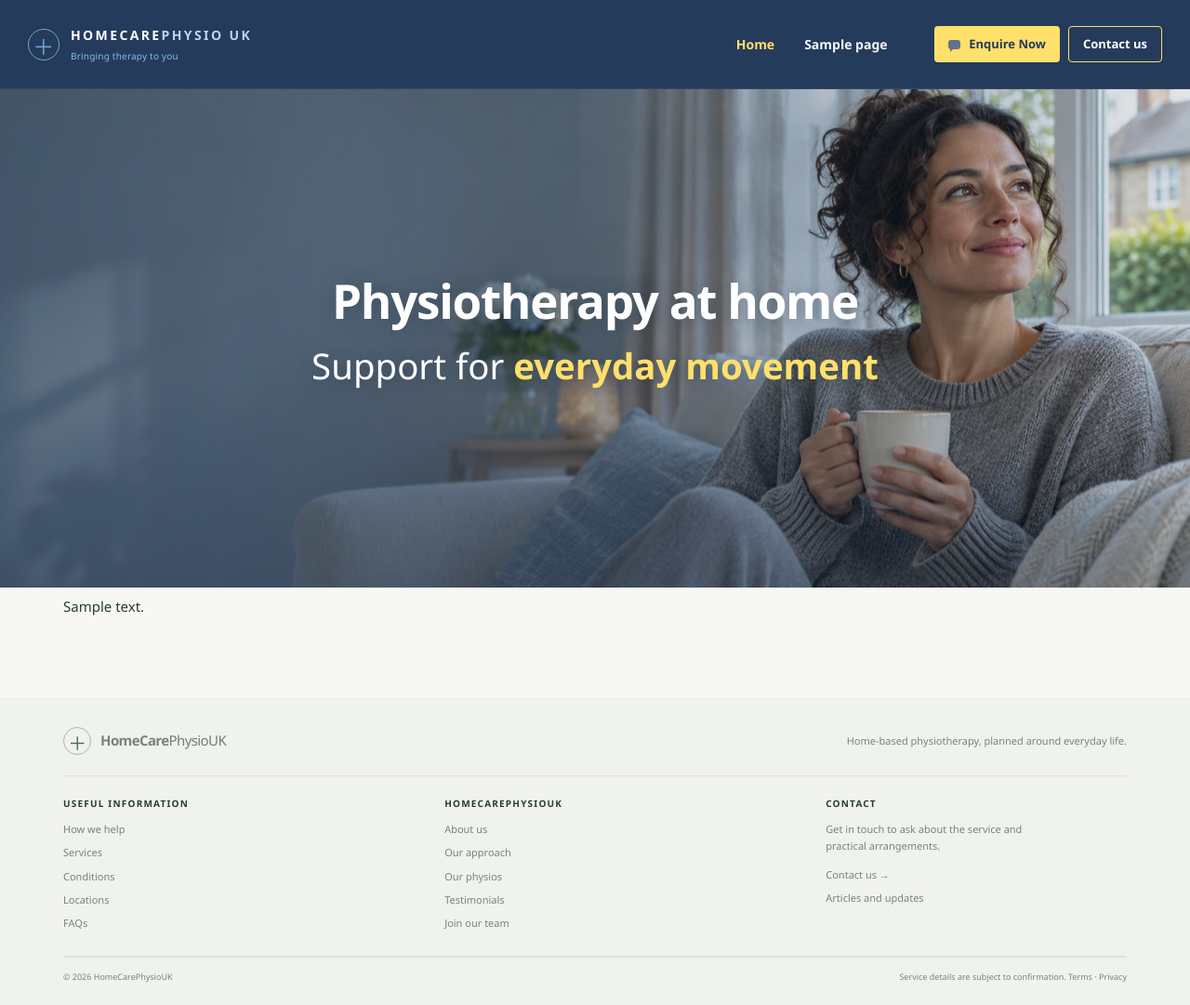
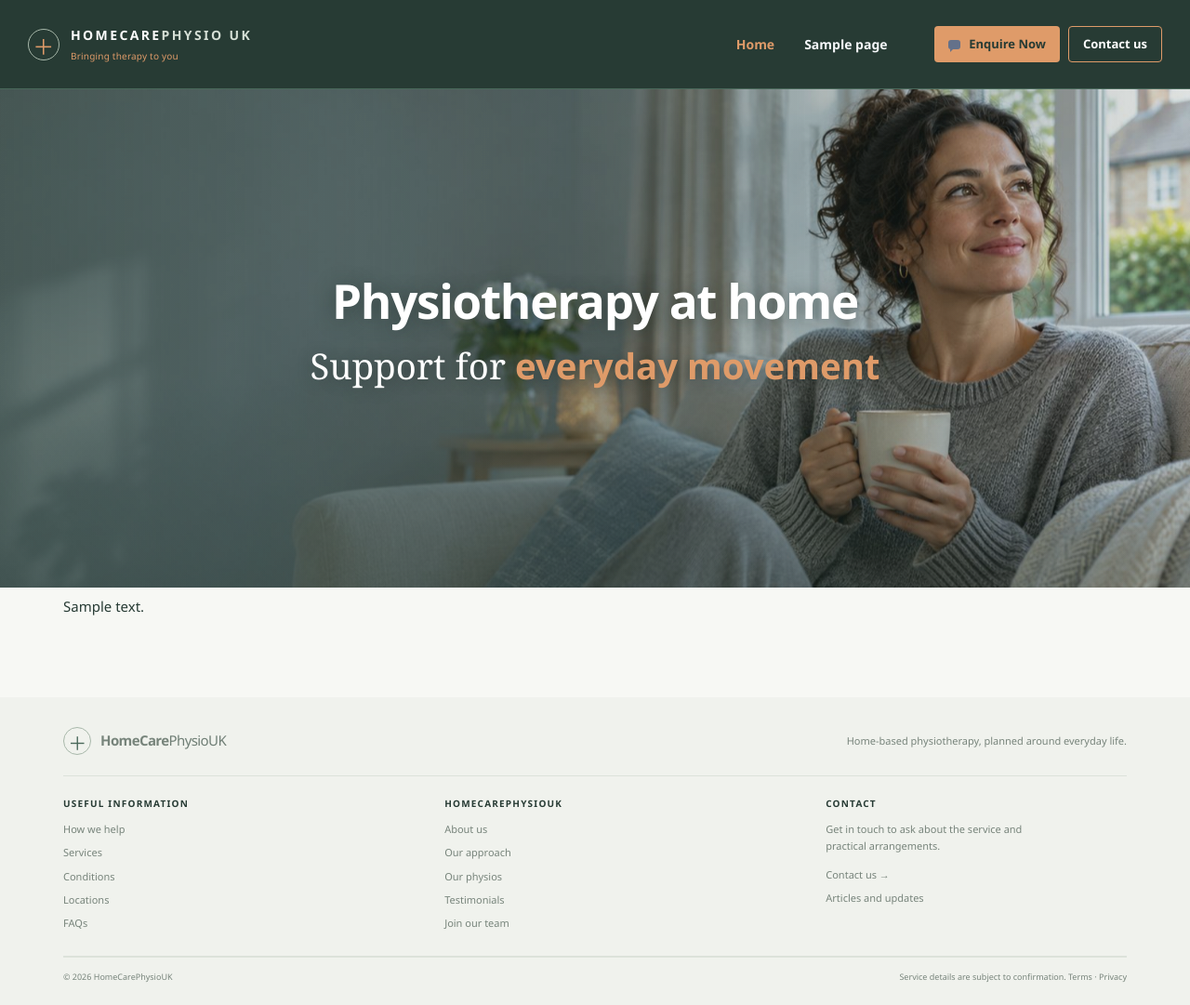
Before and after one commit to ManojPrasad1984/HomeCarePhysioUK, a WordPress theme: template wordpress-theme/homecarephysio/front-page.php in a window 1280 px wide. Shown: the whole page at 93% size. Run offline with PHP 8.4 and a stand-in for WordPress, Linux system fonts and the light colour scheme; the site name, menu and one post (Sample post) are stand-ins, and other content is empty.

Commit message:
Apply HomeCarePhysio color and font requirements

```diff
--- a/wordpress-theme/homecarephysio/assets/css/site.css
+++ b/wordpress-theme/homecarephysio/assets/css/site.css
@@ -62,35 +62,35 @@ h1,h2,h3,p{margin-top:0}h1{font-size:clamp(45px,5.8vw,73px);line-height:1.07;let
 @media(max-width:650px){.home-hero{grid-template-columns:1fr;gap:24px}.home-hero h1{font-size:48px}.hero-photo{height:310px}.condition-strip{margin-left:calc(50% - 50vw);padding:35px 20px;gap:17px}.condition-list{grid-template-columns:1fr}.condition-list a:nth-child(odd){margin-right:0}.feature-split{grid-template-columns:1fr;gap:22px;margin-bottom:48px}.feature-photo{height:255px}.feature-split-reverse .feature-photo,.feature-split-reverse .feature-copy{order:initial}.footer-columns{grid-template-columns:1fr 1fr;gap:28px 18px;padding:22px 0}.footer-columns nav:last-child{grid-column:1/-1}}
 
 /* Full-width, photo-led hero and dark navigation inspired by the supplied reference. */
-.site-header{width:100%;max-width:none;min-height:96px;margin:0;padding:13px max(30px,calc((100vw - 1680px)/2));background:#243b5b;border-bottom:1px solid #344b69;color:#fff;position:relative;z-index:5}
+.site-header{width:100%;max-width:none;min-height:96px;margin:0;padding:13px max(30px,calc((100vw - 1680px)/2));background:var(--ink);border-bottom:1px solid var(--green);color:#fff;position:relative;z-index:5}
 .site-header .brand{color:#fff;gap:12px;letter-spacing:.02em}
-.site-header .brand-mark{width:34px;height:34px;border-color:#72a6d2;color:#72a6d2;font-size:23px}
+.site-header .brand-mark{width:34px;height:34px;border-color:#a8b8aa;color:#df9b69;font-size:23px}
 .brand-wordmark{display:flex;flex-direction:column;gap:3px}
 .brand-wordmark>span{font-size:14px;font-weight:700;letter-spacing:.17em}
-.brand-wordmark .brand-light{color:#b7d8f1;font-weight:600}
-.brand-wordmark small{font-size:10px;letter-spacing:.02em;color:#83bdeb;font-weight:500}
+.brand-wordmark .brand-light{color:#d5dfd5;font-weight:600}
+.brand-wordmark small{font-size:10px;letter-spacing:.02em;color:#df9b69;font-weight:500}
 .primary-nav{margin-left:auto}
 .primary-nav .menu{gap:clamp(18px,2.5vw,42px);font-size:14px;color:#f7f9fc}
 .primary-nav .menu a{padding:9px 0;color:#f7f9fc;font-weight:600}
-.primary-nav .menu a:hover,.primary-nav .current-menu-item>a{color:#ffe06a}
+.primary-nav .menu a:hover,.primary-nav .current-menu-item>a{color:#df9b69}
 .primary-nav .menu li:last-child a{border:0;border-radius:0;padding:9px 0;color:#f7f9fc}
 .header-actions{display:flex;align-items:center;gap:9px;margin-left:clamp(12px,2vw,35px)}
 .header-enquire,.header-contact{min-height:39px;display:inline-flex;align-items:center;justify-content:center;gap:9px;padding:0 15px;border-radius:4px;font-size:13px;font-weight:700;white-space:nowrap;transition:background .2s,transform .2s}
-.header-enquire{background:#ffe06a;color:#263b59}.header-enquire:hover{background:#ffcf39;transform:translateY(-1px)}
+.header-enquire{background:var(--orange);color:var(--ink)}.header-enquire:hover{background:#e8aa7d;transform:translateY(-1px)}
 .header-chat-icon{width:13px;height:10px;border-radius:3px;background:#64718a;position:relative}
 .header-chat-icon:after{content:"";position:absolute;left:2px;bottom:-3px;border-width:3px 3px 0 0;border-style:solid;border-color:#64718a transparent transparent transparent}
-.header-contact{color:#fff;border:1px solid #ffe06a}.header-contact:hover{background:#ffffff18}
+.header-contact{color:#fff;border:1px solid var(--orange)}.header-contact:hover{background:#ffffff18}
 .menu-toggle{color:#fff;border-color:#ffffff80}
-.hero-banner{width:100%;height:clamp(510px,67vh,720px);min-height:510px;position:relative;display:grid;place-items:center;overflow:hidden;background:#60788a;color:#fff}
+.hero-banner{width:100%;height:clamp(510px,67vh,720px);min-height:510px;position:relative;display:grid;place-items:center;overflow:hidden;background:var(--sage);color:#fff}
 .hero-banner-image{position:absolute;inset:0;width:100%;height:100%;object-fit:cover;object-position:center 47%;animation:homecare-hero-drift 24s ease-in-out infinite alternate}
-.hero-banner-shade{position:absolute;inset:0;background:linear-gradient(90deg,rgba(31,52,77,.68) 0%,rgba(37,59,86,.44) 48%,rgba(35,57,83,.12) 100%),linear-gradient(0deg,rgba(25,43,67,.2),transparent 42%)}
+.hero-banner-shade{position:absolute;inset:0;background:linear-gradient(90deg,rgba(39,59,52,.7) 0%,rgba(39,59,52,.46) 48%,rgba(39,59,52,.14) 100%),linear-gradient(0deg,rgba(39,59,52,.2),transparent 42%)}
 .hero-banner-content{width:min(1050px,calc(100% - 40px));position:relative;z-index:1;text-align:center;margin:0 auto;transform:translateY(-7px)}
-.hero-banner-content h1{max-width:none;margin:0 0 17px;color:#fff;font-size:clamp(38px,4vw,54px);font-weight:750;line-height:1.13;letter-spacing:-.025em;text-shadow:0 2px 22px #1a2d4559}
-.hero-rotating-line{margin:0;color:#fff;font-size:clamp(25px,3vw,41px);line-height:1.3;font-weight:400;text-shadow:0 2px 16px #1b2d4659}
-.hero-rotating-phrase{display:inline-block;color:#ffe06a;font-weight:700;transition:opacity .25s ease,transform .25s ease}
+.hero-banner-content h1{max-width:none;margin:0 0 17px;color:#fff;font-family:var(--sans);font-size:clamp(38px,4vw,54px);font-weight:750;line-height:1.13;letter-spacing:-.025em;text-shadow:0 2px 22px #17251f70}
+.hero-rotating-line{margin:0;color:#fff;font-family:var(--serif);font-size:clamp(25px,3vw,41px);line-height:1.3;font-weight:400;text-shadow:0 2px 16px #17251f70}
+.hero-rotating-phrase{display:inline-block;color:var(--orange);font-family:var(--sans);font-weight:700;transition:opacity .25s ease,transform .25s ease}
 .hero-rotating-phrase.is-leaving{opacity:0;transform:translateY(12px)}
 @keyframes homecare-hero-drift{from{transform:scale(1)}to{transform:scale(1.055)}}
 @media(max-width:1120px){.site-header{padding-left:25px;padding-right:25px}.primary-nav .menu{gap:18px}.header-actions{margin-left:16px}.header-contact{display:none}}
 @media(max-width:900px){.site-header{gap:14px}.menu-toggle{display:inline-flex;align-items:center;margin-left:auto}.primary-nav{display:none;width:100%;margin:0;order:5}.primary-nav.is-open{display:block}.primary-nav .menu{display:flex;justify-content:flex-start;flex-wrap:wrap;gap:8px 25px}.primary-nav .menu a{padding:8px 0}.header-actions{margin-left:0}.hero-banner{height:60vh;min-height:460px}.hero-banner-image{object-position:60% center}}
-@media(max-width:650px){.site-header{padding:12px 18px;min-height:76px;flex-wrap:wrap}.site-header .brand{gap:8px}.site-header .brand-mark{width:29px;height:29px;font-size:20px}.brand-wordmark>span{font-size:12px;letter-spacing:.13em}.brand-wordmark small{font-size:9px}.header-actions{margin-left:auto}.header-enquire{min-height:35px;padding:0 10px;font-size:11px}.menu-toggle{order:4;margin-left:0;padding:7px 10px}.primary-nav{order:5}.primary-nav .menu{display:grid;grid-template-columns:1fr 1fr;gap:0 18px;padding:9px 0 3px}.primary-nav .menu a{font-size:13px;padding:10px 0}.hero-banner{height:66svh;min-height:490px;max-height:650px}.hero-banner-image{object-position:66% center}.hero-banner-shade{background:linear-gradient(90deg,rgba(31,52,77,.68),rgba(37,59,86,.43)),linear-gradient(0deg,rgba(25,43,67,.16),transparent 42%)}.hero-banner-content{width:calc(100% - 34px);transform:translateY(-2px)}.hero-banner-content h1{font-size:clamp(34px,9vw,44px);margin-bottom:13px}.hero-rotating-line{font-size:clamp(22px,6.3vw,29px)}}
+@media(max-width:650px){.site-header{padding:12px 18px;min-height:76px;flex-wrap:wrap}.site-header .brand{gap:8px}.site-header .brand-mark{width:29px;height:29px;font-size:20px}.brand-wordmark>span{font-size:12px;letter-spacing:.13em}.brand-wordmark small{font-size:9px}.header-actions{margin-left:auto}.header-enquire{min-height:35px;padding:0 10px;font-size:11px}.menu-toggle{order:4;margin-left:0;padding:7px 10px}.primary-nav{order:5}.primary-nav .menu{display:grid;grid-template-columns:1fr 1fr;gap:0 18px;padding:9px 0 3px}.primary-nav .menu a{font-size:13px;padding:10px 0}.hero-banner{height:66svh;min-height:490px;max-height:650px}.hero-banner-image{object-position:66% center}.hero-banner-shade{background:linear-gradient(90deg,rgba(39,59,52,.7),rgba(39,59,52,.4)),linear-gradient(0deg,rgba(39,59,52,.18),transparent 42%)}.hero-banner-content{width:calc(100% - 34px);transform:translateY(-2px)}.hero-banner-content h1{font-size:clamp(34px,9vw,44px);margin-bottom:13px}.hero-rotating-line{font-size:clamp(22px,6.3vw,29px)}}
 @media(prefers-reduced-motion:reduce){.hero-banner-image{animation:none}.hero-rotating-phrase{transition:none}}
--- a/wordpress-theme/homecarephysio/header.php
+++ b/wordpress-theme/homecarephysio/header.php
@@ -3,7 +3,7 @@
 <head>
 	<meta charset="<?php bloginfo( 'charset' ); ?>">
 	<meta name="viewport" content="width=device-width, initial-scale=1">
-	<meta name="theme-color" content="#243b5b">
+	<meta name="theme-color" content="#273b34">
 	<?php wp_head(); ?>
 </head>
 <body <?php body_class(); ?>>
--- a/wordpress-theme/homecarephysio/style.css
+++ b/wordpress-theme/homecarephysio/style.css
@@ -3,7 +3,7 @@ Theme Name: HomeCare Physio
 Theme URI: https://github.com/ManojPrasad1984/HomeCarePhysioUK
 Author: HomeCarePhysioUK
 Description: A responsive, accessible theme for the HomeCarePhysioUK LocalWP site.
-Version: 1.2.0
+Version: 1.3.0
 Requires at least: 6.4
 Requires PHP: 8.0
 Text Domain: homecarephysio
```
Also changed, not shown: wordpress-theme/tests/theme.test.js (+4 -0 lines).
